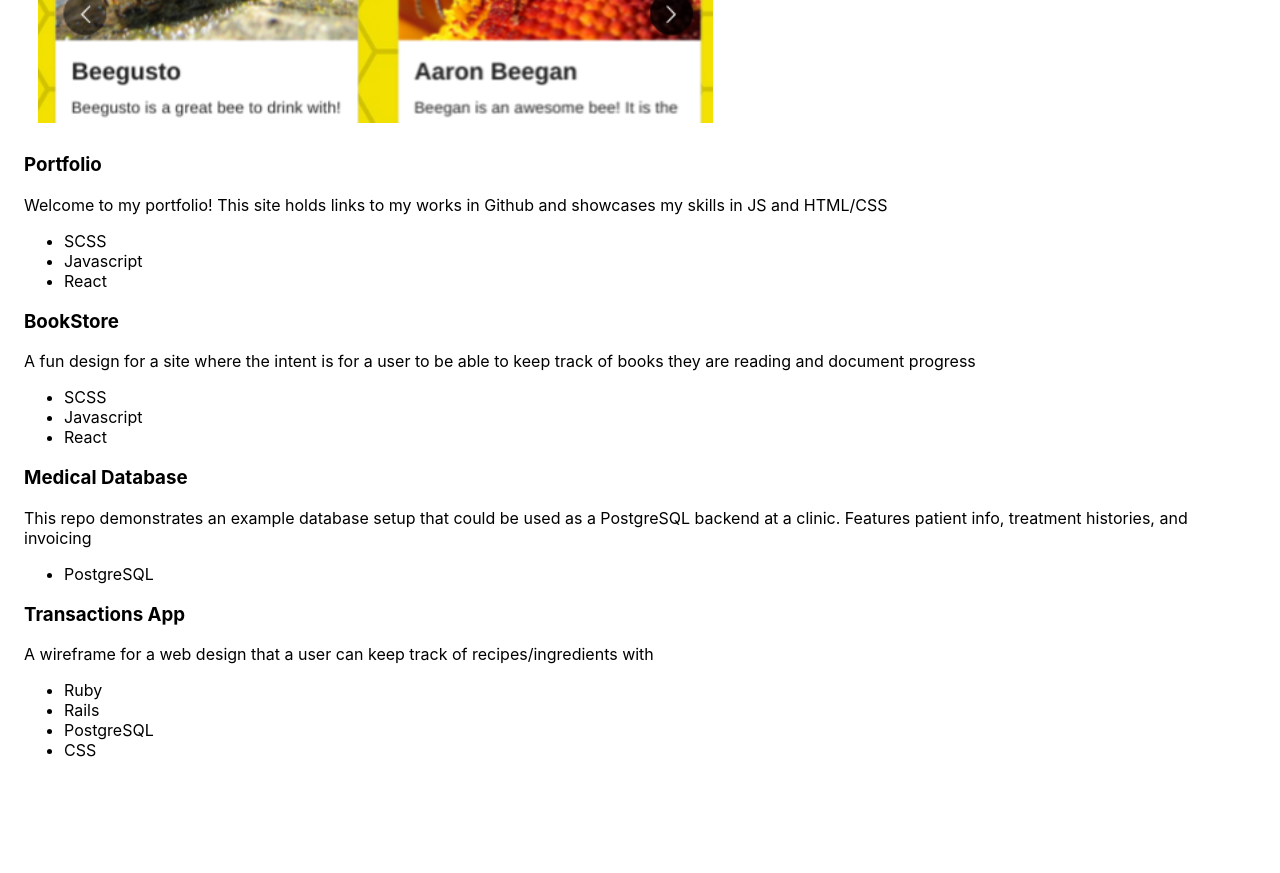
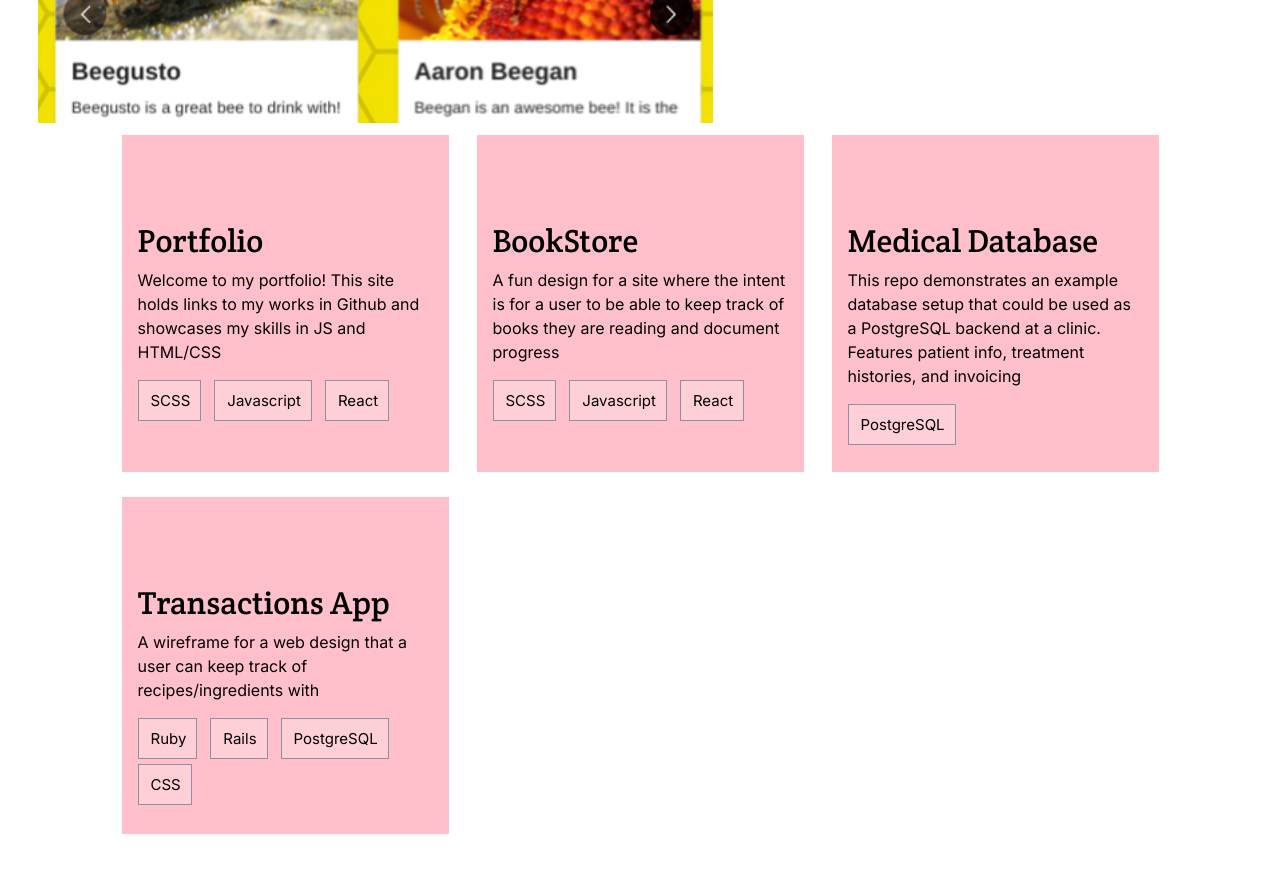
Before and after one commit to AKeeganDev/portfolio_react, a React (Create React App) app: page / in a window 1280 px wide. Shown: the part 1260-2133 px from the top of the page. Built offline with nearby package versions, Linux system fonts and the light colour scheme.

Commit message:
add project cards with details of pinned projects

```diff
--- a/src/components/projectCard.js
+++ b/src/components/projectCard.js
@@ -1,4 +1,5 @@
 import PropTypes from 'prop-types';
+import '../stylesheets/projectCard.scss';
 
 const ProjectCard = (props) => {
   const {
--- /dev/null
+++ b/src/stylesheets/projectCard.scss
@@ -0,0 +1,59 @@
+@import url("https://fonts.googleapis.com/css?family=Crete+Round");
+@import url("https://fonts.googleapis.com/css?family=Inter");
+
+.card {
+  min-height: 337px;
+  display: flex;
+  flex-direction: column;
+  justify-content: stretch;
+  background: pink;
+  width: 327px;
+  cursor: pointer;
+
+  .card-details {
+    display: flex;
+    flex-direction: column;
+    height: 100%;
+    padding: 0 16px 0 16px;
+
+    .project-title {
+      font-family: 'Crete Round', sans-serif;
+      font-size: 32px;
+      font-weight: 400;
+      color: var(--white-theme);
+      margin-top: 85px;
+      margin-bottom: 0;
+    }
+
+    .project-description {
+      font-family: 'Inter', sans-serif;
+      font-size: 16px;
+      line-height: 24px;
+      color: var(--white-theme);
+      margin-top: 7px;
+    }
+
+    .tags {
+      margin-bottom: 12px;
+
+      ul {
+        margin: 0;
+        padding: 0;
+        display: flex;
+        flex-wrap: wrap;
+        gap: 5px;
+
+        .card-tag {
+          background: rgba(255, 255, 255, 0.24);
+          color: var(--white-theme);
+          font-family: 'Inter', sans-serif;
+          list-style: none;
+          border: 1px solid #8993a4;
+          font-size: 15px;
+          margin: 0 8px 0 0;
+          padding: 10px 10px 10px 12px;
+        }
+      }
+    }
+  }
+}
--- a/src/stylesheets/recentWorks.scss
+++ b/src/stylesheets/recentWorks.scss
@@ -32,6 +32,15 @@
       margin: 0 15px 80px 15px;
     }
   }
+
+  .card-container {
+    width: 100%;
+    display: grid;
+    justify-content: center;
+    gap: 28px;
+    grid-template-columns: repeat(auto-fit, 327px);
+    row-gap: 25px;
+  }
 }
 
 // media queries
```
